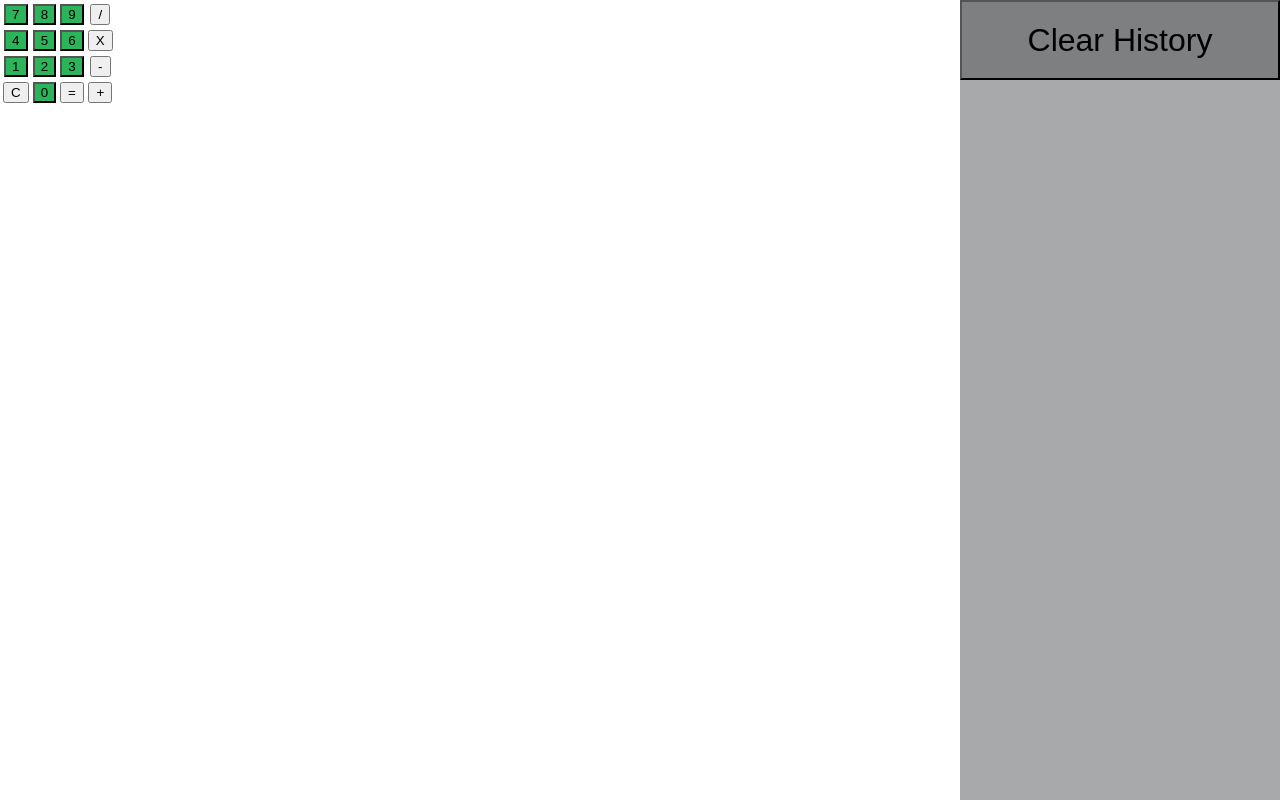
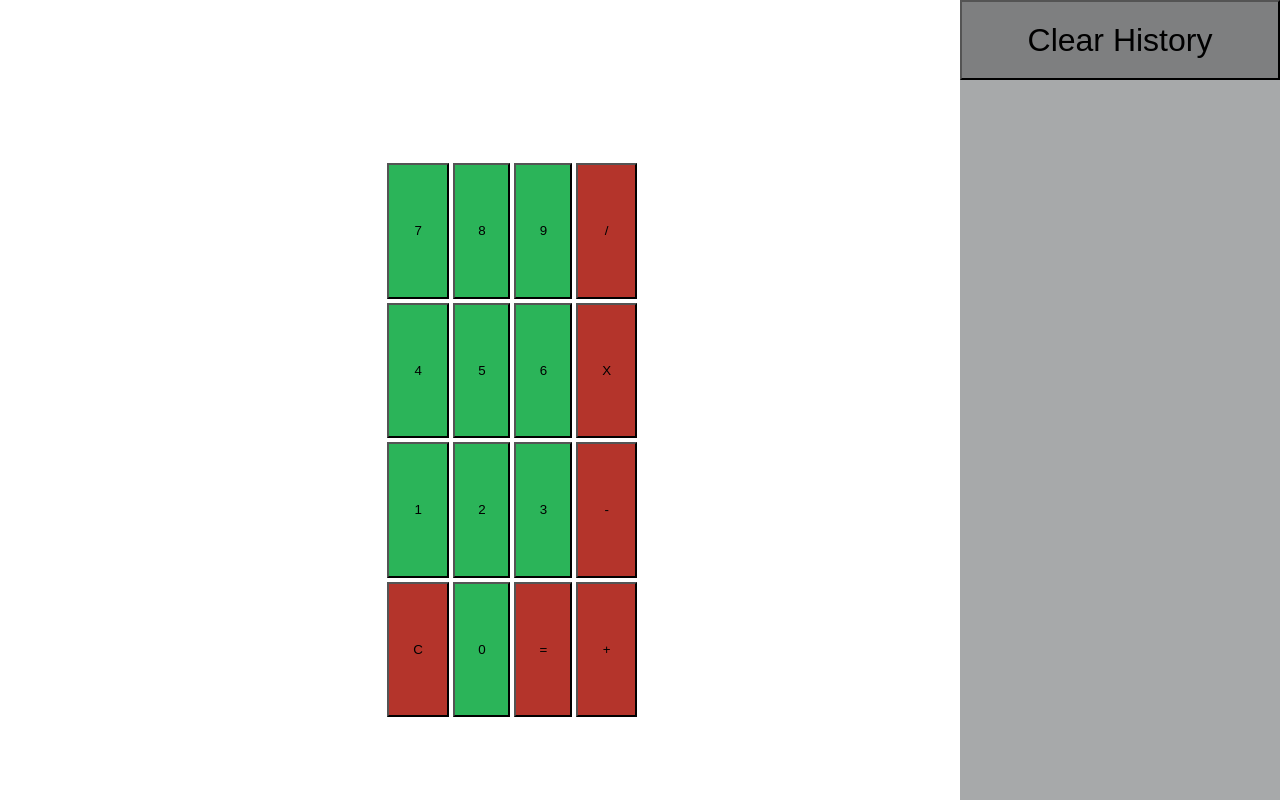
Before and after one commit to JoshuaWatson7024/CalculatorApp, a React (Create React App) app: page / in a window 1280 px wide. Built offline with nearby package versions, Linux system fonts and the light colour scheme.

Commit message:
Buttons are larger and centered

```diff
--- a/src/ButtonTable.tsx
+++ b/src/ButtonTable.tsx
@@ -10,7 +10,7 @@ export const ButtonTable = ({change, clear, solve, operate, disp}: {
      ): JSX.Element => {
 
 return (
-    <table>
+    <table className="buttonTable">
         <tr>
             <td>
                 <button className="numBut" onClick={() => change("7")}>7</button>
--- a/src/index.css
+++ b/src/index.css
@@ -13,7 +13,23 @@ code {
 }
 
 .numBut{
-  background: rgb(43, 180, 89)
+  background: rgb(43, 180, 89);
+  width: 100%;
+  height: 100%;
+}
+
+.fxnBut{
+  background: rgb(180, 52, 43);
+  width: 100%;
+  height: 100%;
+}
+
+.buttonTable{
+  position: fixed;
+  top: 20%;
+  left: 30%;
+  width: 20%;
+  height: 70%;
 }
 
 .sidebar{
```
